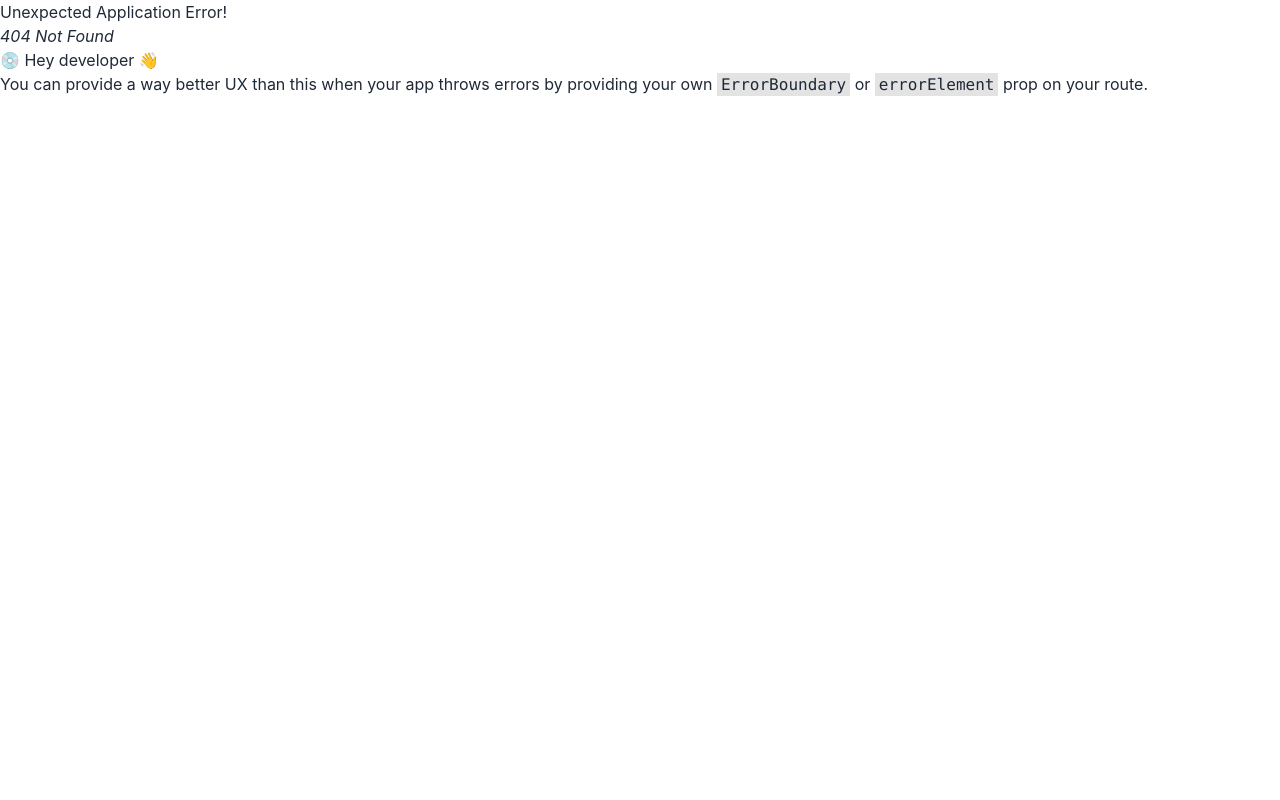
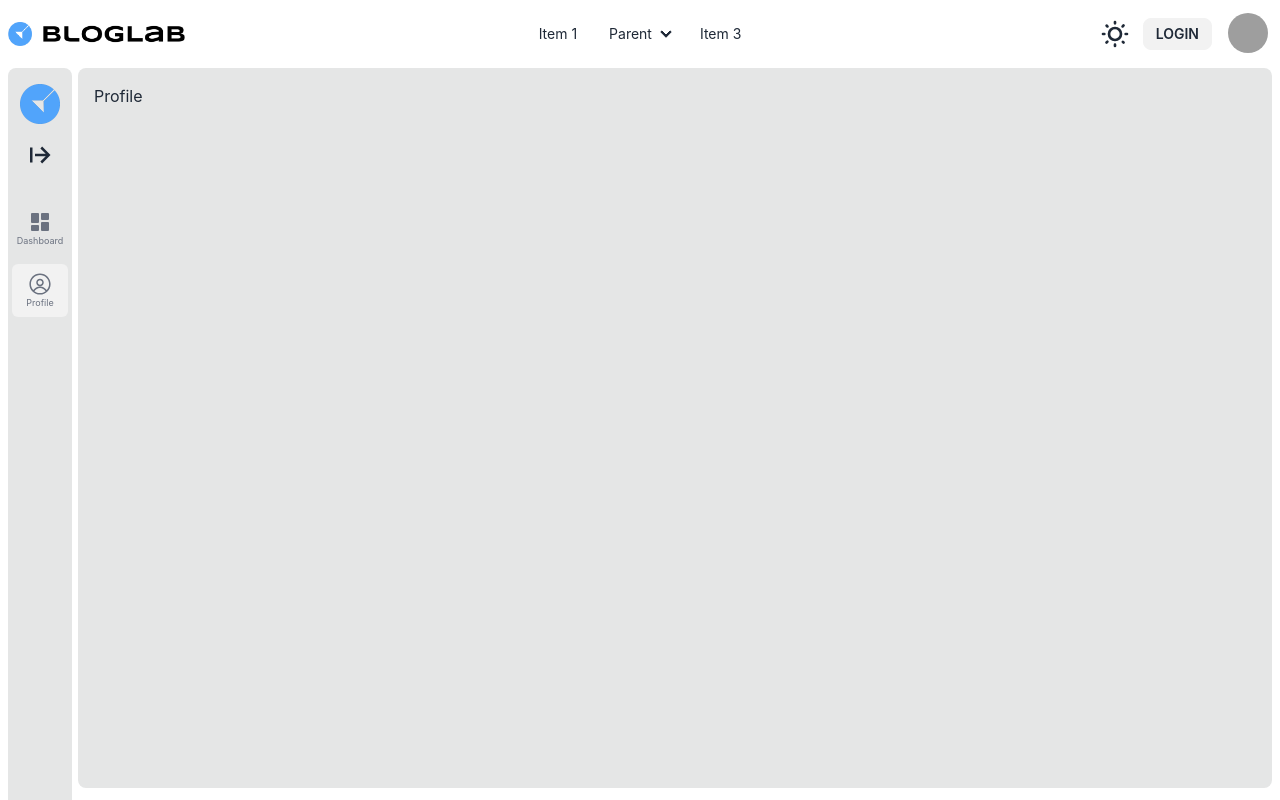
Before and after one commit to mdxshakil/BlogLab-Client, a React (Vite) app: page /dashboard/profile in a window 1280 px wide. Before the commit this address had no page. Built offline with nearby package versions, Linux system fonts and the light colour scheme; grey boxes are pictures that could not be loaded.

Commit message:
Added dashboard layout

```diff
--- a/package.json
+++ b/package.json
@@ -13,6 +13,7 @@
     "@reduxjs/toolkit": "^1.9.5",
     "react": "^18.2.0",
     "react-dom": "^18.2.0",
+    "react-icons": "^4.10.1",
     "react-redux": "^8.1.2",
     "react-router-dom": "^6.15.0",
     "react-slick": "^0.29.0",
--- /dev/null
+++ b/src/components/Dashboard/Sidebar.tsx
@@ -0,0 +1,86 @@
+import { Link, useLocation } from "react-router-dom";
+import { BiArrowFromRight, BiSolidDashboard } from "react-icons/bi";
+import { RxAvatar } from "react-icons/rx";
+import { ReactNode, useState } from "react";
+import logo from "../../assets/images/brand-icon.png";
+
+type IProps = {
+  children: ReactNode;
+};
+
+const Sidebar = ({ children }: IProps) => {
+  const [open, setOpen] = useState(false);
+  const location = useLocation().pathname;
+
+  const dashboardSideBarLinks = [
+    {
+      path: "/dashboard",
+      icon: <BiSolidDashboard className="text-2xl" />,
+      label: "Dashboard",
+      isActive: location === "/dashboard",
+    },
+    {
+      path: "/dashboard/profile",
+      icon: <RxAvatar className="text-2xl" />,
+      label: "Profile",
+      isActive: location === "/dashboard/profile",
+    },
+  ];
+
+  return (
+    <div className="relative px-2">
+      {/* sidebar */}
+      <div
+        className={`${
+          open ? "w-44" : "w-16"
+        } bg-base-300 h-screen px-1 duration-300 overflow-y-auto [&::-webkit-scrollbar]:hidden [-ms-overflow-style:'none'] [scrollbar-width:'none'] fixed rounded-lg`}
+      >
+        {/* sidebar logo and collapse button */}
+        <div
+          className={`flex ${
+            !open && "flex-col"
+          } gap-4 items-center justify-around px-2 pt-4`}
+        >
+          <Link to={"/"}>
+            <img
+              src={logo}
+              className="cursor-pointer duration-500 w-10 filter dark:invert dark:hue-rotate-180"
+            />
+          </Link>
+          <BiArrowFromRight
+            className={`cursor-pointer text-3xl duration-500 ${
+              !open && "rotate-180"
+            }`}
+            onClick={() => setOpen(!open)}
+          />
+        </div>
+
+        {/* sidebar menu items */}
+        <div className="mt-8 overflow-y-auto text-center">
+          {dashboardSideBarLinks.map((link) => (
+            <Link
+              to={link.path}
+              className={`flex items-center ${
+                open ? "justify-start" : "justify-center flex-col"
+              } gap-x-2 py-2 px-2 rounded-md cursor-pointer hover:bg-base-200 text-gray-500 dark:text-gray-300 mb-2 ${
+                link.isActive && "bg-base-200"
+              }`}
+            >
+              {link.icon}
+              <span className={`${open ? "text-md" : "text-[9px]"}`}>
+                {link.label}
+              </span>
+            </Link>
+          ))}
+        </div>
+      </div>
+
+      {/* content goes here */}
+      <div className="ml-[70px] bg-base-300 rounded-lg min-h-[90dvh]">
+        <div className="p-4">{children}</div>
+      </div>
+    </div>
+  );
+};
+
+export default Sidebar;
--- a/src/components/Navbar.tsx
+++ b/src/components/Navbar.tsx
@@ -47,7 +47,11 @@ const Navbar = () => {
           </ul>
         </div>
         <Link to="/">
-          <img src={logo} alt="BlogLab" className="h-4 w-30 md:h-6 md:w-42" />
+          <img
+            src={logo}
+            alt="BlogLab"
+            className="h-4 w-30 md:h-6 md:w-42 dark:invert dark:hue-rotate-180"
+          />
         </Link>
       </div>
       <div className="navbar-center hidden lg:flex">
@@ -90,10 +94,10 @@ const Navbar = () => {
               className="menu menu-sm dropdown-content mt-3 z-[1] p-2 shadow bg-base-100 rounded-box w-52"
             >
               <li>
-                <a className="justify-between">
-                  Profile
+                <Link to={"/dashboard"} className="justify-between">
+                  Dashboard
                   <span className="badge">New</span>
-                </a>
+                </Link>
               </li>
               <li>
                 <a>Settings</a>
--- /dev/null
+++ b/src/layout/Dashboard.tsx
@@ -0,0 +1,15 @@
+import Navbar from "../components/Navbar";
+import Sidebar from "../components/Dashboard/Sidebar";
+import { Outlet } from "react-router-dom";
+
+const Dashboard = () => {
+  return (
+    <div>
+      <Navbar />
+      <Sidebar>
+        <Outlet />
+      </Sidebar>
+    </div>
+  );
+};
+export default Dashboard;
--- /dev/null
+++ b/src/pages/Dashboard/Profile.tsx
@@ -0,0 +1,8 @@
+
+const Profile = () => {
+  return (
+    <div>Profile</div>
+  )
+}
+
+export default Profile
```
Also changed, not shown: src/routes/index.tsx (+16 -0 lines), src/assets/images/brand-icon.png (added), 1 other file (tests, documents, lock files or other folders).
